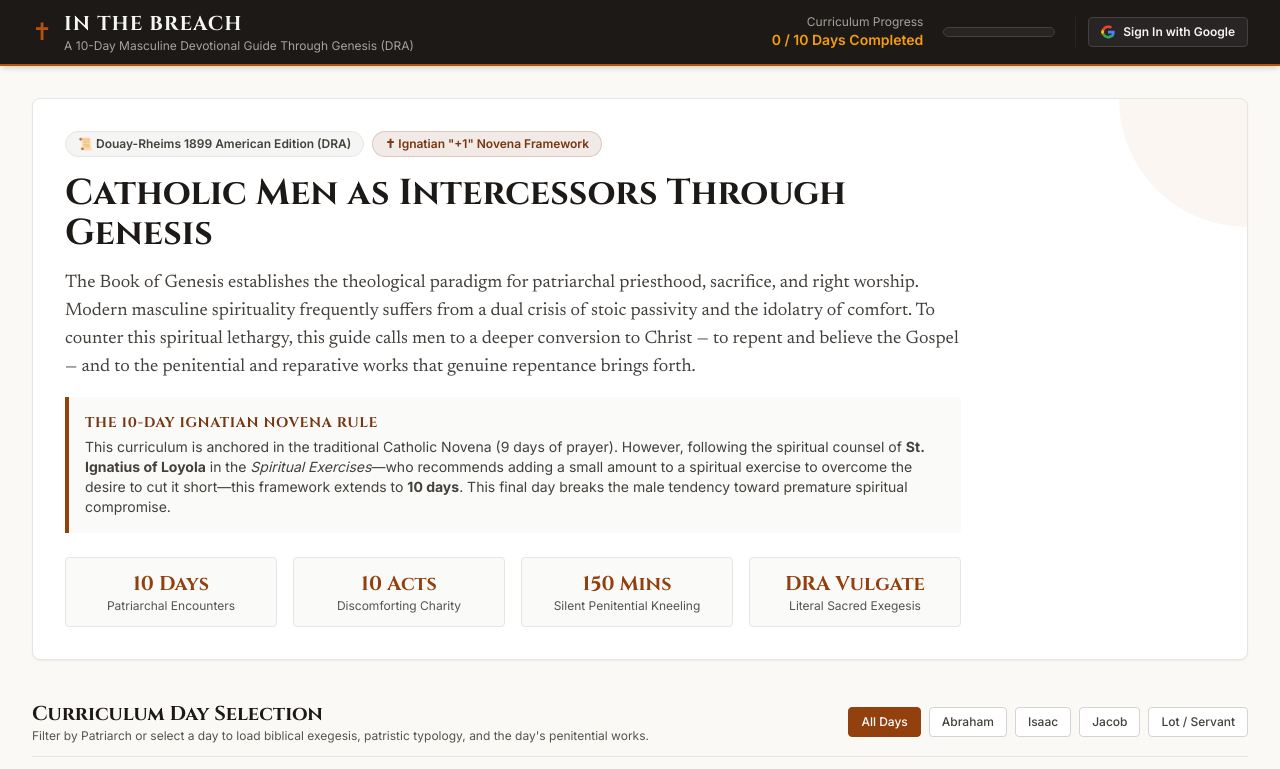
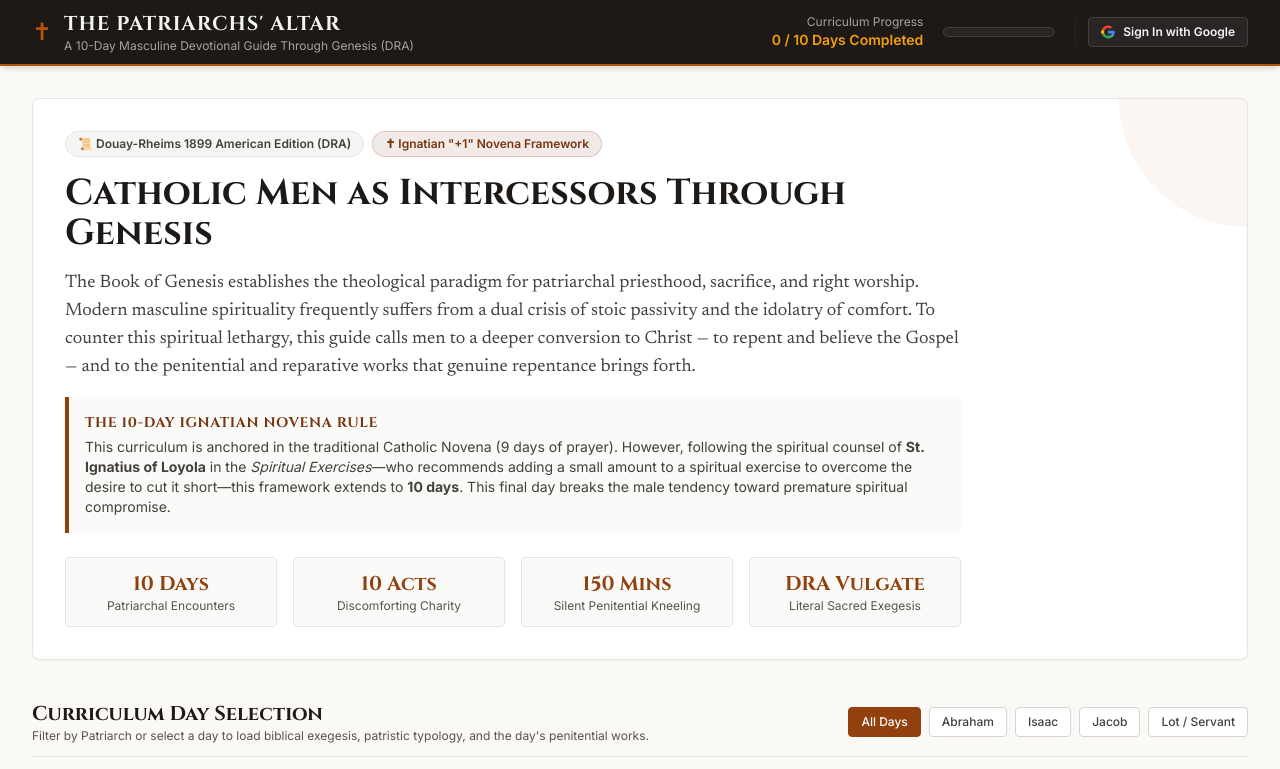
Before and after one commit to schoedel-learn/genesis-devotional, a plain HTML site: page genesis_devotional_guide.html in a window 1280 px wide. Shown: the top 769 px of the page. Drawn offline with nearby package versions, Linux system fonts and the light colour scheme; no server answers.

Commit message:
Retitle site "The Patriarchs' Altar"
"In the Breach" read as a derivative of Bishop Olmsted's well-known 2015
apostolic exhortation "Into the Breach" (Diocese of Phoenix), which is still
circulating via EWTN and Knights of Columbus study guides.

- <title>: The Patriarchs' Altar: A 10-Day Masculine Devotional Guide Through
  Genesis
- header <h1>: THE PATRIARCHS' ALTAR
- subtitle unchanged

The scriptural idiom "stand in the breach" (Ezekiel 22:30, Psalm 106:23) is
left intact in the teaching prose and the Day 1 title, where it does exegetical
work rather than serving as the product name.

```diff
--- a/genesis_devotional_guide.html
+++ b/genesis_devotional_guide.html
@@ -3,7 +3,7 @@
 <head>
     <meta charset="UTF-8">
     <meta name="viewport" content="width=device-width, initial-scale=1.0">
-    <title>In the Breach: A 10-Day Masculine Devotional Guide Through Genesis</title>
+    <title>The Patriarchs' Altar: A 10-Day Masculine Devotional Guide Through Genesis</title>
     <!-- Tailwind CSS -->
     <script src="https://cdn.tailwindcss.com"></script>
     <!-- Chart.js -->
@@ -113,7 +113,7 @@
             <div class="flex items-center space-x-3">
                 <span class="text-2xl text-amber-700">✝</span>
                 <div>
-                    <h1 class="font-cinzel font-bold text-lg sm:text-xl tracking-wider text-stone-100">IN THE BREACH</h1>
+                    <h1 class="font-cinzel font-bold text-lg sm:text-xl tracking-wider text-stone-100">THE PATRIARCHS' ALTAR</h1>
                     <p class="text-xs text-stone-400 hidden sm:block">A 10-Day Masculine Devotional Guide Through Genesis (DRA)</p>
                 </div>
             </div>
```
Also changed, not shown: index.html (+2 -2 lines).
